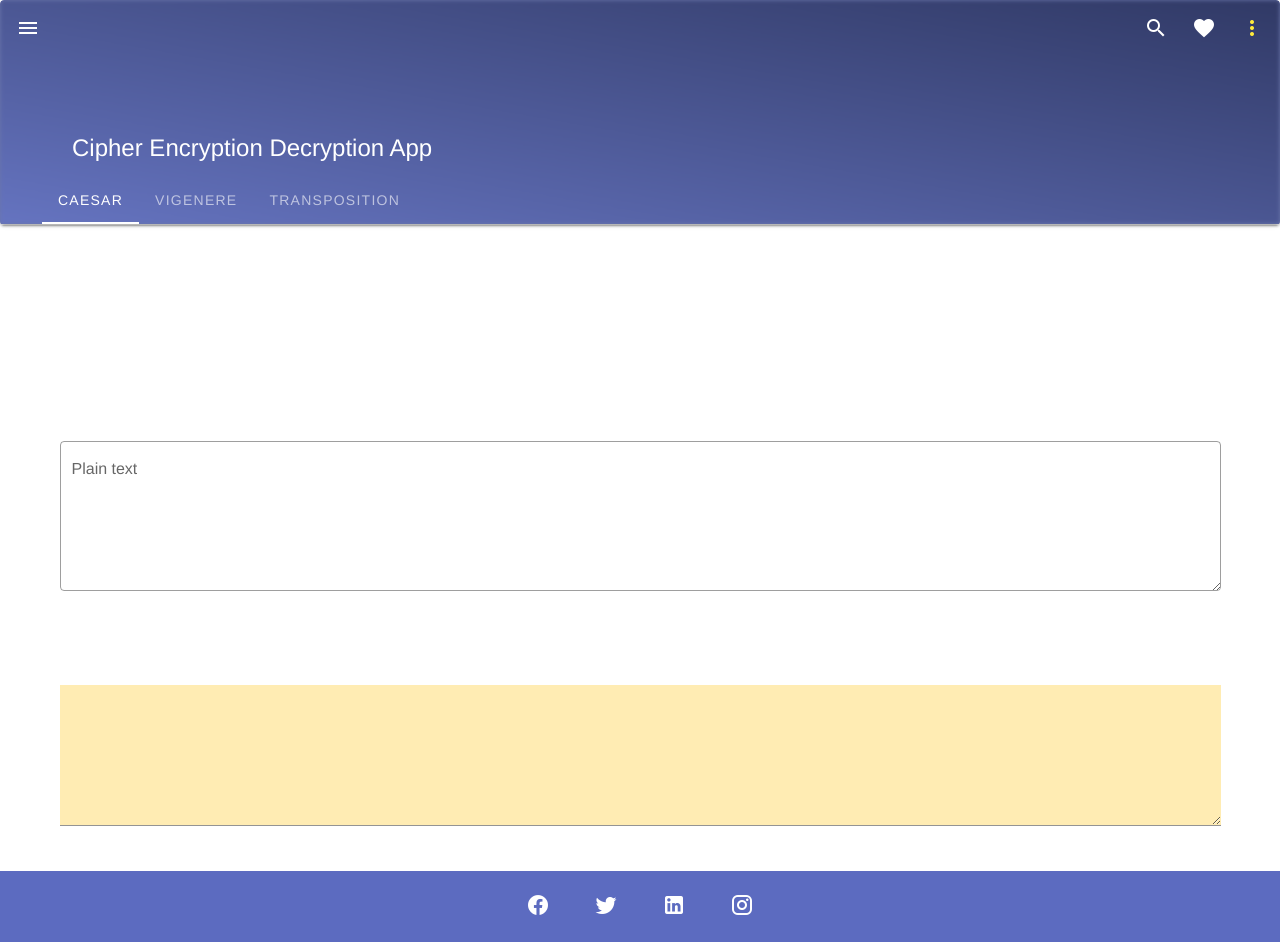
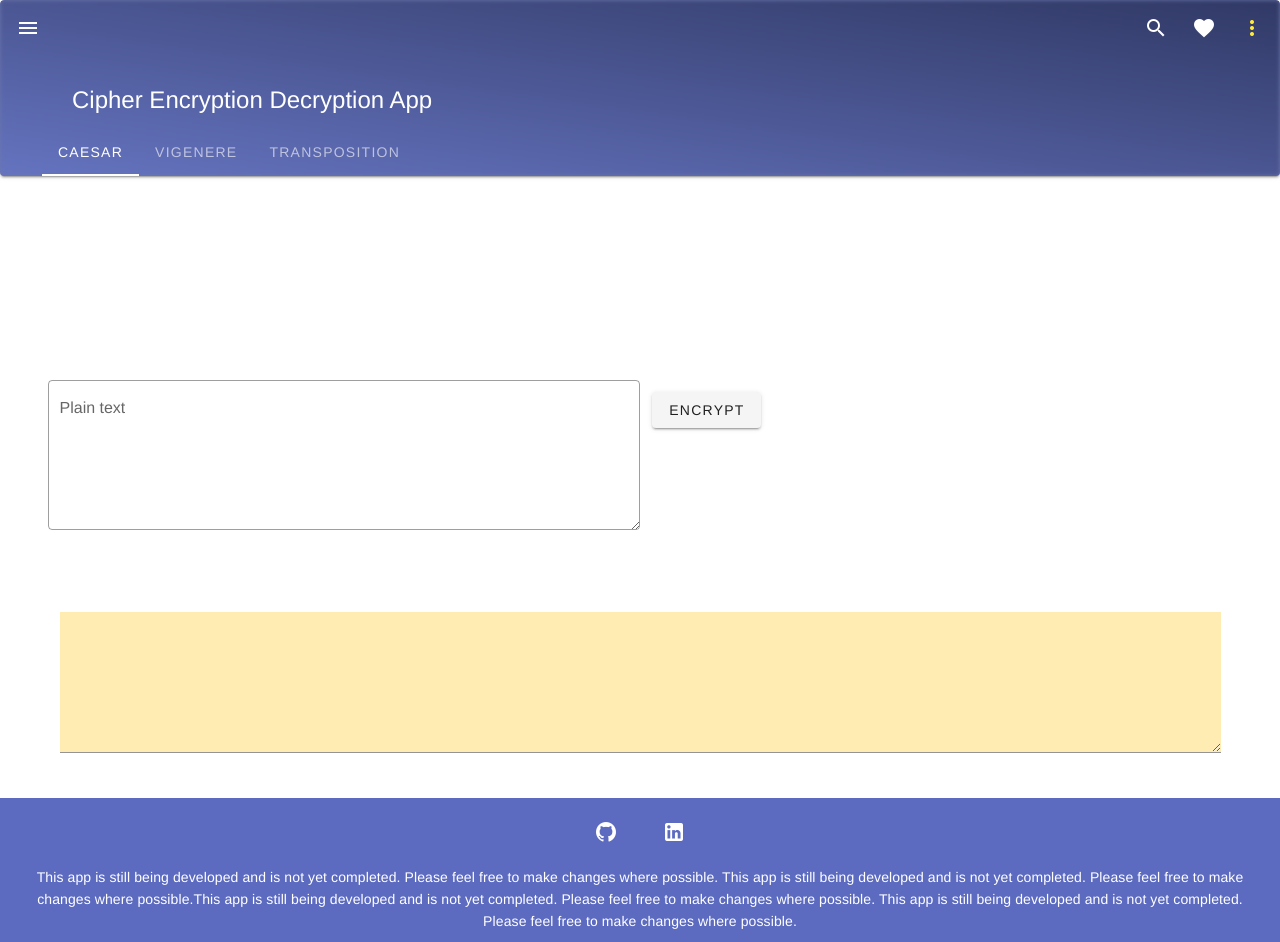
Before and after one commit to suraj200981/Encrypt-and-Decrypt-cipher-text---VueJS-and-Vuetify, a Vue app: page / in a window 1280 px wide. Shown: the top 942 px of the page. Built offline with nearby package versions, Linux system fonts and the light colour scheme.

Commit message:
caesar cipher encrpytion complete

```diff
--- a/src/App.vue
+++ b/src/App.vue
@@ -1,14 +1,7 @@
 <template>
   <v-app>
     <v-card class="overflow-hidden">
-    <v-app-bar
-      absolute
-      color="#6A76AB"
-      dark
-      shrink-on-scroll
-      prominent
-      fade-img-on-scroll
-    >
+      <v-app-bar absolute color="#6A76AB" dark prominent>
         <template v-slot:img="{ props }">
           <v-img
             v-bind="props"
@@ -30,17 +23,9 @@
           <v-icon>mdi-heart</v-icon>
         </v-btn>
 
-      <v-menu
-        bottom
-        left
-      >
+        <v-menu bottom left>
           <template v-slot:activator="{ on, attrs }">
-          <v-btn
-            icon
-            color="yellow"
-            v-bind="attrs"
-            v-on="on"
-          >
+            <v-btn icon color="yellow" v-bind="attrs" v-on="on">
               <v-icon>mdi-dots-vertical</v-icon>
             </v-btn>
           </template>
@@ -54,14 +39,10 @@
           </v-tabs>
         </template>
       </v-app-bar>
-    <v-sheet
-      id="scrolling-techniques-4"
-      max-height="600"
-    >
-      <v-container style="height: 225px;"></v-container>
+      <v-sheet>
+        <v-container style="height: 176px"></v-container>
       </v-sheet>
     </v-card>
-
 
     <!-- Sizes your content based upon application components -->
     <v-main>
@@ -72,15 +53,8 @@
       </v-container>
     </v-main>
 
-    <v-footer
-    dark
-    padless
-  >
-    <v-card
-      flat
-      tile
-      class="indigo lighten-1 white--text text-center"
-    >
+    <v-footer dark padless>
+      <v-card flat tile class="indigo lighten-1 white--text text-center">
         <v-card-text>
           <v-btn
             v-for="icon in icons"
@@ -94,8 +68,14 @@
           </v-btn>
         </v-card-text>
 
-      <v-card-text class="white--text pt-0">
-        Phasellus feugiat arcu sapien, et iaculis ipsum elementum sit amet. Mauris cursus commodo interdum. Praesent ut risus eget metus luctus accumsan id ultrices nunc. Sed at orci sed massa consectetur dignissim a sit amet dui. Duis commodo vitae velit et faucibus. Morbi vehicula lacinia malesuada. Nulla placerat augue vel ipsum ultrices, cursus iaculis dui sollicitudin. Vestibulum eu ipsum vel diam elementum tempor vel ut orci. Orci varius natoque penatibus et magnis dis parturient montes, nascetur ridiculus mus.
+        <v-card-text class="white--text pt-0" style="width=100px">
+          This app is still being developed and is not yet completed. Please
+          feel free to make changes where possible. This app is still being
+          developed and is not yet completed. Please feel free to make changes
+          where possible.This app is still being developed and is not yet
+          completed. Please feel free to make changes where possible. This app
+          is still being developed and is not yet completed. Please feel free to
+          make changes where possible.
         </v-card-text>
 
         <v-divider></v-divider>
@@ -109,18 +89,11 @@
 </template>
 <script>
 export default {
-  name: 'App',
+  name: "App",
   data: () => ({
-      icons: [
-        'mdi-facebook',
-        'mdi-twitter',
-        'mdi-linkedin',
-        'mdi-instagram',
-      ],
+    icons: ["mdi-github", "mdi-linkedin"],
   }),
-  }
-
-
+};
 </script>
 
 <style lang="scss">
--- a/src/components/CaesarCipher.vue
+++ b/src/components/CaesarCipher.vue
@@ -1,28 +1,71 @@
 <template>
   <v-container>
+    <v-row>
       <v-textarea
         outlined
         name="input-7-4"
         label="Plain text"
-      value=""
         v-model="plainText"
       ></v-textarea>
+      <v-col class="d-flex" cols="12" sm="6">
+        <v-btn @click="encryptCipher()">Encrypt</v-btn>
+      </v-col>
+    </v-row>
     <br />
     <br />
     <v-textarea
       background-color="amber lighten-4"
       color="orange orange-darken-4"
-      :value="plainText"
+      :value="newString"
     ></v-textarea>
   </v-container>
 </template>
-
+<style scoped>
+</style>
 <script>
 export default {
   name: "CaesarCipher",
 
   data: () => ({
-    plainText: ""
+    plainText: "",
+    newString: "",
+    encryptKey: 3,
   }),
+
+  methods: {
+    encryptCipher() {
+
+  // Make an output variable
+  var output = "";
+
+  // Go through each character
+  for (var i = 0; i < this.plainText.length; i++) {
+    // Get the character we'll be appending
+    var c = this.plainText[i];
+
+    // check letter with regular expression
+    if (c.match(/[a-z]/i)) {
+      // Get its char code ascii
+      var code = this.plainText.charCodeAt(i);
+
+      // Uppercase letters
+      if (code >= 65 && code <= 90) {
+        c = String.fromCharCode(((code - 65 + this.encryptKey) % 26) + 65);
+      }
+
+      // Lowercase letters
+      else if (code >= 97 && code <= 122) {
+        c = String.fromCharCode(((code - 97 + this.encryptKey) % 26) + 97);
+      }
+    }
+
+    // Append
+    output += c;
+  }
+
+  // All done!
+  this.newString= output;
+    },
+  },
 };
 </script>
```
Lines whose indentation alone changed are shown as unchanged.
